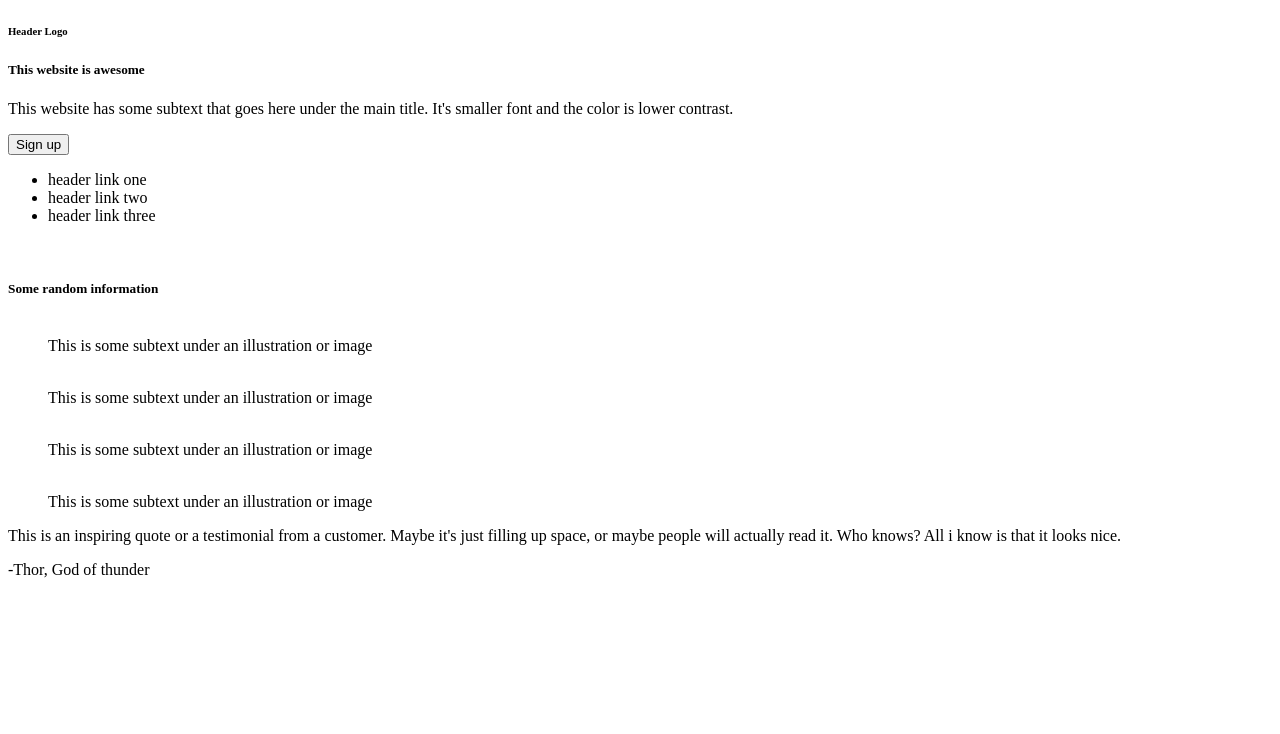
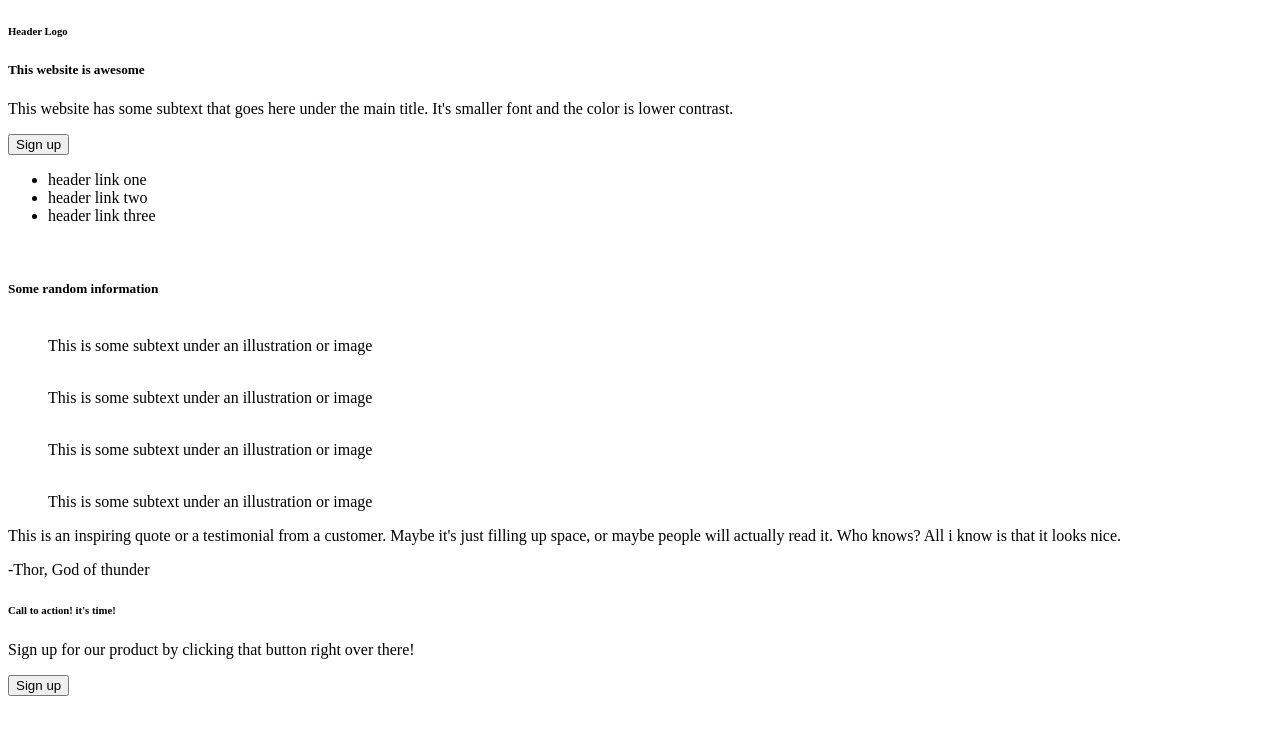
Before and after one commit to BenjaminOtoo/Landing-page, a plain HTML site: page index.html in a window 1280 px wide. Drawn offline with Linux system fonts and the light colour scheme.

Commit message:
add section 4 content

```diff
--- a/index.html
+++ b/index.html
@@ -64,7 +64,16 @@
 
   <!--Fourth quadrant-->
 
-  <section class="fourth"></section>
+  <section class="fourth">
+    <div>
+      <div>
+        <h6>Call to action! it's time!</h6>
+        <p>Sign up for our product by clicking that button right over there!</p>
+      </div>
+      <button>Sign up</button>
+    </div>
+  </section>
+
   <footer></footer>
 </body>
 </html>
```
